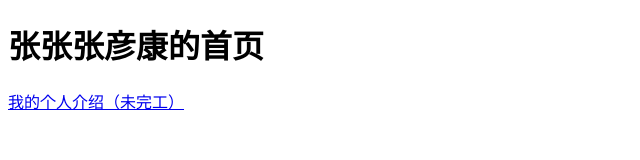
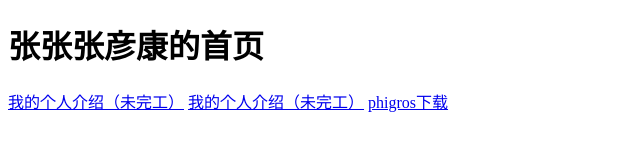
Before and after one commit to zhangyankang521/zhangyankang521.github.io, a plain HTML site: page index.html in a window 1280 px wide. Shown: the whole page, without its empty margins (0-640 px from the left). Drawn offline with Linux system fonts and the light colour scheme.

Commit message:
Update index.html

```diff
--- a/index.html
+++ b/index.html
@@ -8,5 +8,7 @@
 <body>
     <h1>张张张彦康的首页</h1>
     <a href="zhangyankang521.github.io">我的个人介绍（未完工）</a>
+    <a href="zhangyankang521.github.io/me">我的个人介绍（未完工）</a>
+    <a href="616.sb">phigros下载</a>
 </body>
 </html>
```
